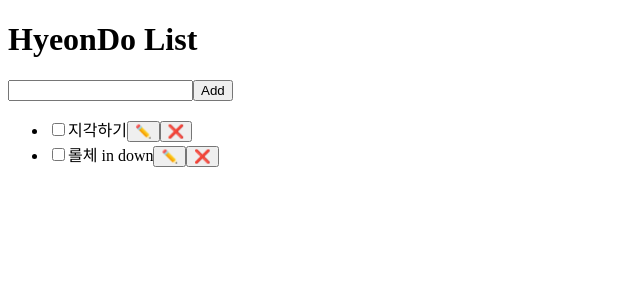
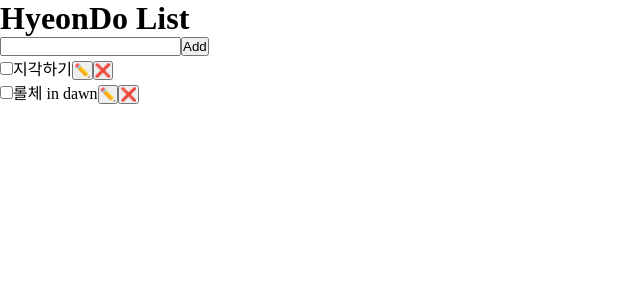
Before and after one commit to mirim1306/React, a React (Vite) app: page / in a window 1280 px wide. Shown: the top 300 px of the page, without its empty margins (0-640 px from the left). Built offline with nearby package versions, Linux system fonts and the light colour scheme.

Commit message:
TodoListApp reset.css

```diff
--- a/src/TodoListApp.jsx
+++ b/src/TodoListApp.jsx
@@ -15,7 +15,7 @@
                 </li>
                 <li>
                     <input type="checkbox" id="chk-2"/>
-                    <label htmlFor="chk-2">롤체 in down</label>
+                    <label htmlFor="chk-2">롤체 in dawn</label>
                     <button>✏️</button>
                     <button>❌</button>
                 </li>
--- a/src/main.jsx
+++ b/src/main.jsx
@@ -2,6 +2,7 @@
 import { createRoot } from 'react-dom/client'
 // import './index.css'
 // import CounterApp from './TodoListApp.jsx'
+import './reset.css'
 import TodoListApp from './TodoListApp.jsx'
 
 createRoot(document.getElementById('root')).render(
--- /dev/null
+++ b/src/reset.css
@@ -0,0 +1,8 @@
+*{
+    margin: 0;
+    padding: 0;
+    box-sizing: border-box;
+}
+ul{
+    list-style: none;
+}
```
